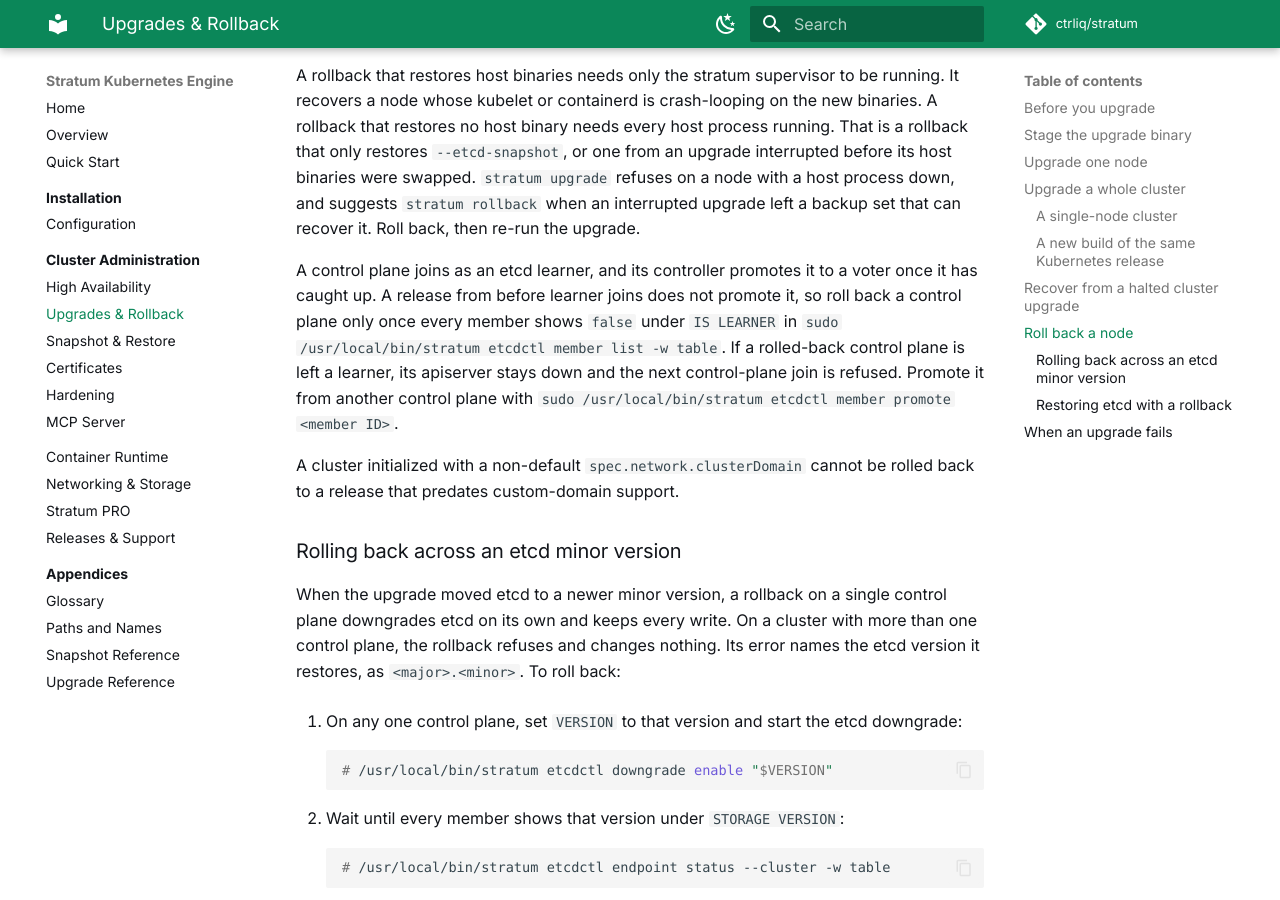
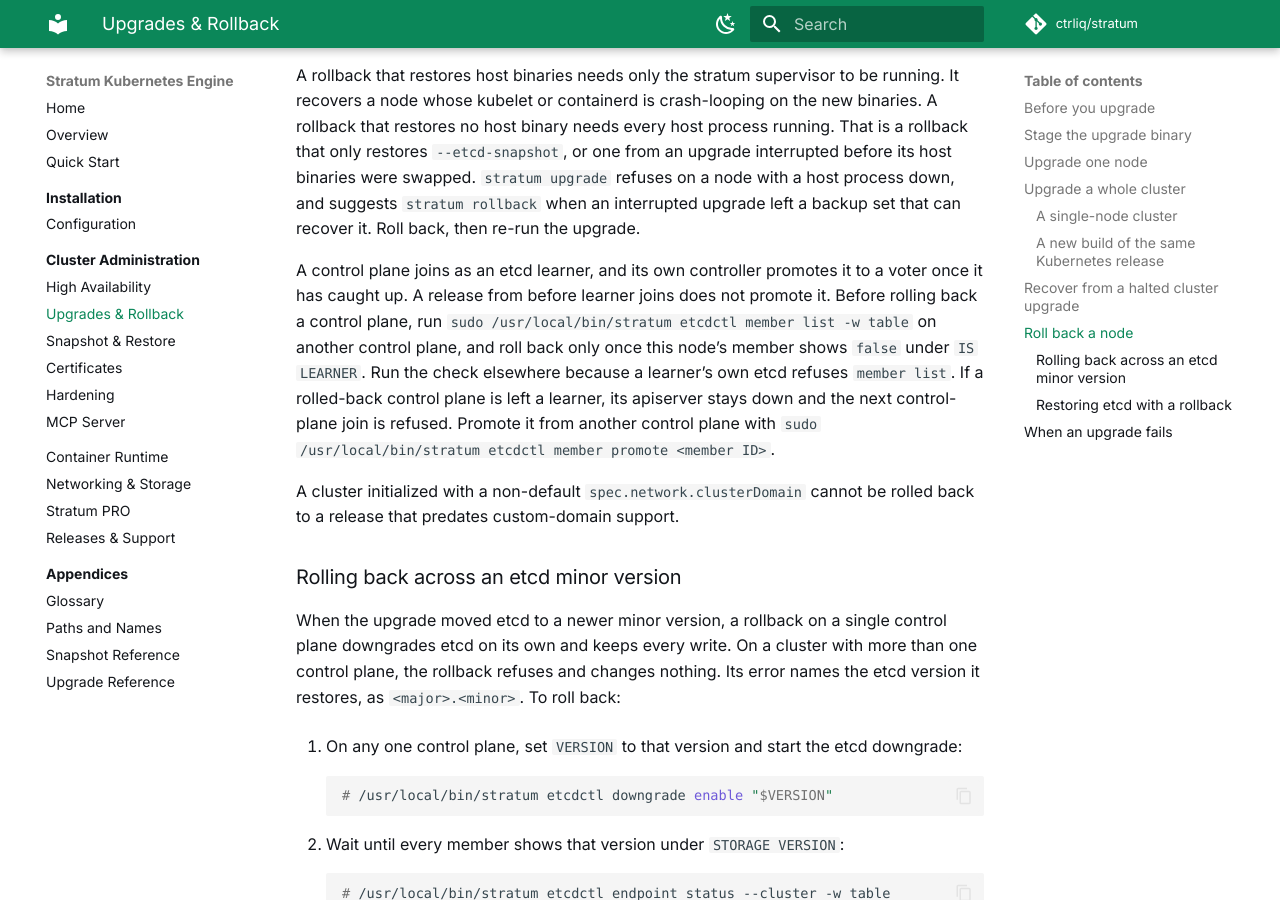
Before and after one commit to ctrliq/stratum, an MkDocs documentation site: the page built from docs/docs/cluster-admin/upgrades.md, in a window 1280 px wide and 900 px high, scrolled down 5740 px. Built offline with MkDocs 1.6.1 and Material for MkDocs 9.7.7, drawn with Linux system fonts in a browser that asks for light colours; comment, search, counter and statistics services are not loaded.

Commit message:
docs(upgrades): check a control plane's learner status from another control plane
The rollback check did not say where to run it, and a learner's own
etcd refuses member list, so on the node most likely to be a learner it
printed "rpc not supported for learner" instead of the table. It also
asked for every member to be a voter, but only a learner's own
controller promotes it, so rolling back another control plane does not
stop that promotion.

The check now runs on another control plane and looks only at the
member of the node being rolled back.

Refs: KUB-804
Signed-off-by: cwolford <WolfyChris@users.noreply.github.com>

```diff
--- a/docs/docs/cluster-admin/upgrades.md
+++ b/docs/docs/cluster-admin/upgrades.md
@@ -269,13 +269,15 @@
 suggests `stratum rollback` when an interrupted upgrade left a backup set that
 can recover it. Roll back, then re-run the upgrade.
 
-A control plane joins as an etcd learner, and its controller promotes it to a
-voter once it has caught up. A release from before learner joins does not
-promote it, so roll back a control plane only once every member shows `false`
-under `IS LEARNER` in `sudo /usr/local/bin/stratum etcdctl member list -w table`.
-If a rolled-back control plane is left a learner, its apiserver stays down and
-the next control-plane join is refused. Promote it from another control plane
-with `sudo /usr/local/bin/stratum etcdctl member promote <member ID>`.
+A control plane joins as an etcd learner, and its own controller promotes it to
+a voter once it has caught up. A release from before learner joins does not
+promote it. Before rolling back a control plane, run
+`sudo /usr/local/bin/stratum etcdctl member list -w table` on another control
+plane, and roll back only once this node's member shows `false` under
+`IS LEARNER`. Run the check elsewhere because a learner's own etcd refuses
+`member list`. If a rolled-back control plane is left a learner, its apiserver
+stays down and the next control-plane join is refused. Promote it from another
+control plane with `sudo /usr/local/bin/stratum etcdctl member promote <member ID>`.
 
 A cluster initialized with a non-default `spec.network.clusterDomain` cannot be
 rolled back to a release that predates custom-domain support.
```
